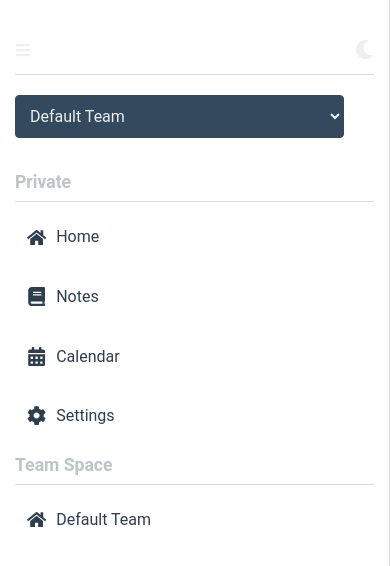
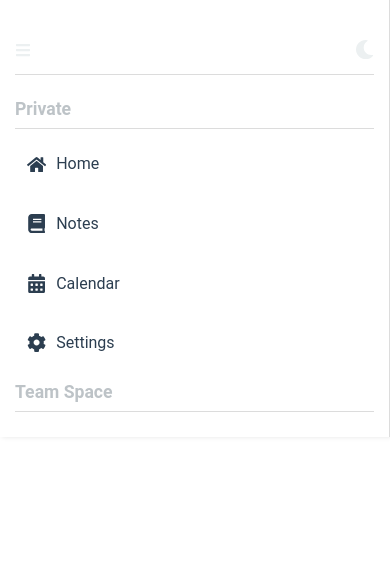
Before and after one commit to rohanbatrain/second_brain_database_react_frontend, a Next.js app: page /user/dashboard in a window 390 px wide. Shown: the top 566 px of the page. Built offline with nearby package versions, Linux system fonts and the light colour scheme.

Commit message:
Add sidebar component with dark mode toggle and responsive design

```diff
--- a/src/app/user/dashboard/user_sidebar.css
+++ b/src/app/user/dashboard/components/sidebar.css
@@ -86,13 +86,7 @@
 }
 
 .team-select {
-    width: calc(100% - 30px);
-    padding: 10px;
-    margin-bottom: 20px;
-    border: 1px solid #34495e;
-    border-radius: 4px;
-    background-color: #34495e;
-    color: #ecf0f1;
+    display: none;
 }
 
 .sidebar-menu {
@@ -180,17 +174,11 @@
 }
 
 .team-child-select {
-    margin-left: 10px;
-    padding: 5px;
-    border: 1px solid #ccc;
-    border-radius: 4px;
-    background-color: #fff;
-    color: #000;
+    display: none;
 }
 
 .dark-mode .team-child-select {
-    background-color: #333;
-    color: #fff;
+    display: none;
 }
 
 .sidebar-footer::after {
--- /dev/null
+++ b/src/app/user/dashboard/components/sidebar.tsx
@@ -0,0 +1,67 @@
+"use client"
+import React, { useState, useEffect } from 'react';
+import { FaHome, FaBook, FaCalendarAlt, FaCog, FaBars, FaMoon, FaSun } from 'react-icons/fa';
+import './sidebar.css';
+
+const Sidebar: React.FC = () => {
+    const [isDarkMode, setIsDarkMode] = useState<boolean>(false);
+    const [isCollapsed, setIsCollapsed] = useState<boolean>(false);
+
+    useEffect(() => {
+        const storedDarkMode = localStorage.getItem('dark_mode') === 'true';
+        setIsDarkMode(storedDarkMode);
+    }, []);
+
+    useEffect(() => {
+        document.body.className = isDarkMode ? 'dark-mode' : '';
+    }, [isDarkMode]);
+
+    const toggleCollapse = () => {
+        setIsCollapsed(!isCollapsed);
+    };
+
+    const toggleDarkMode = () => {
+        setIsDarkMode(!isDarkMode);
+        localStorage.setItem('dark_mode', (!isDarkMode).toString());
+    };
+
+    return (
+        <div className={`sidebar ${isDarkMode ? 'dark-mode' : ''} ${isCollapsed ? 'collapsed' : ''}`}>
+            <div className="sidebar-header">
+                <FaBars className="collapse-icon" onClick={toggleCollapse} />
+                {isDarkMode ? (
+                    <FaSun className="toggle-dark-mode-icon" onClick={toggleDarkMode} />
+                ) : (
+                    <FaMoon className="toggle-dark-mode-icon" onClick={toggleDarkMode} />
+                )}
+            </div>
+            <ul className="sidebar-menu">
+                <li className="sidebar-category">Private</li>
+                <li className="sidebar-item">
+                    <FaHome className="sidebar-icon" />
+                    <span className="sidebar-text">Home</span>
+                </li>
+                <li className="sidebar-item">
+                    <FaBook className="sidebar-icon" />
+                    <span className="sidebar-text">Notes</span>
+                </li>
+                <li className="sidebar-item">
+                    <FaCalendarAlt className="sidebar-icon" />
+                    <span className="sidebar-text">Calendar</span>
+                </li>
+                <li className="sidebar-item">
+                    <FaCog className="sidebar-icon" />
+                    <span className="sidebar-text">Settings</span>
+                </li>
+                <li className={`sidebar-category ${isCollapsed ? 'space' : ''}`}>Team Space</li>
+                {/* No entries for Team Space */}
+            </ul>
+        </div>
+    );
+};
+
+export const renderSidebar = (isVisible: boolean) => {
+    return isVisible ? <Sidebar /> : null;
+};
+
+export default Sidebar;
--- a/src/app/user/dashboard/page.tsx
+++ b/src/app/user/dashboard/page.tsx
@@ -1,80 +1,17 @@
 "use client"
-import React, { useState, useEffect } from 'react';
-import { FaHome, FaBook, FaCalendarAlt, FaCog, FaBars, FaMoon, FaSun } from 'react-icons/fa';
-import './user_sidebar.css';
+import React from 'react';
+import Sidebar from './components/sidebar';
+import './styles.css';
 
-const Sidebar: React.FC = () => {
-    const [isDarkMode, setIsDarkMode] = useState<boolean>(false);
-    const [team, setTeam] = useState<string>('Default Team');
-    const [isCollapsed, setIsCollapsed] = useState<boolean>(false);
-
-    useEffect(() => {
-        const storedDarkMode = localStorage.getItem('dark_mode') === 'true';
-        setIsDarkMode(storedDarkMode);
-    }, []);
-
-    useEffect(() => {
-        document.body.className = isDarkMode ? 'dark-mode' : '';
-    }, [isDarkMode]);
-
-    const handleTeamChange = (event: React.ChangeEvent<HTMLSelectElement>) => {
-        setTeam(event.target.value);
-    };
-
-    const toggleCollapse = () => {
-        setIsCollapsed(!isCollapsed);
-    };
-
-    const toggleDarkMode = () => {
-        setIsDarkMode(!isDarkMode);
-        localStorage.setItem('dark_mode', (!isDarkMode).toString());
-    };
-
+const DashboardPage: React.FC = () => {
     return (
-        <div className={`sidebar ${isDarkMode ? 'dark-mode' : ''} ${isCollapsed ? 'collapsed' : ''}`}>
-            <div className="sidebar-header">
-                <FaBars className="collapse-icon" onClick={toggleCollapse} />
-                {isDarkMode ? (
-                    <FaSun className="toggle-dark-mode-icon" onClick={toggleDarkMode} />
-                ) : (
-                    <FaMoon className="toggle-dark-mode-icon" onClick={toggleDarkMode} />
-                )}
+        <div className="dashboard-container">
+            <Sidebar />
+            <div className="dashboard-content">
+                {/* Add your main content here */}
             </div>
-            <select value={team} onChange={handleTeamChange} className="team-select">
-                <option value="Default Team">Default Team</option>
-                <option value="Team 1">Team 1</option>
-                <option value="Team 2">Team 2</option>
-            </select>
-            <ul className="sidebar-menu">
-                <li className="sidebar-category">Private</li>
-                <li className="sidebar-item">
-                    <FaHome className="sidebar-icon" />
-                    <span className="sidebar-text">Home</span>
-                </li>
-                <li className="sidebar-item">
-                    <FaBook className="sidebar-icon" />
-                    <span className="sidebar-text">Notes</span>
-                </li>
-                <li className="sidebar-item">
-                    <FaCalendarAlt className="sidebar-icon" />
-                    <span className="sidebar-text">Calendar</span>
-                </li>
-                <li className="sidebar-item">
-                    <FaCog className="sidebar-icon" />
-                    <span className="sidebar-text">Settings</span>
-                </li>
-                <li className={`sidebar-category ${isCollapsed ? 'space' : ''}`}>Team Space</li>
-                <li className="sidebar-item">
-                    <FaHome className="sidebar-icon" />
-                    <span className="sidebar-text">{team}</span>
-                </li>
-            </ul>
         </div>
     );
 };
 
-export const renderSidebar = (isVisible: boolean) => {
-    return isVisible ? <Sidebar /> : null;
-};
-
-export default Sidebar;
+export default DashboardPage;
```
Also changed, not shown: src/app/user/dashboard/styles.css (added).
